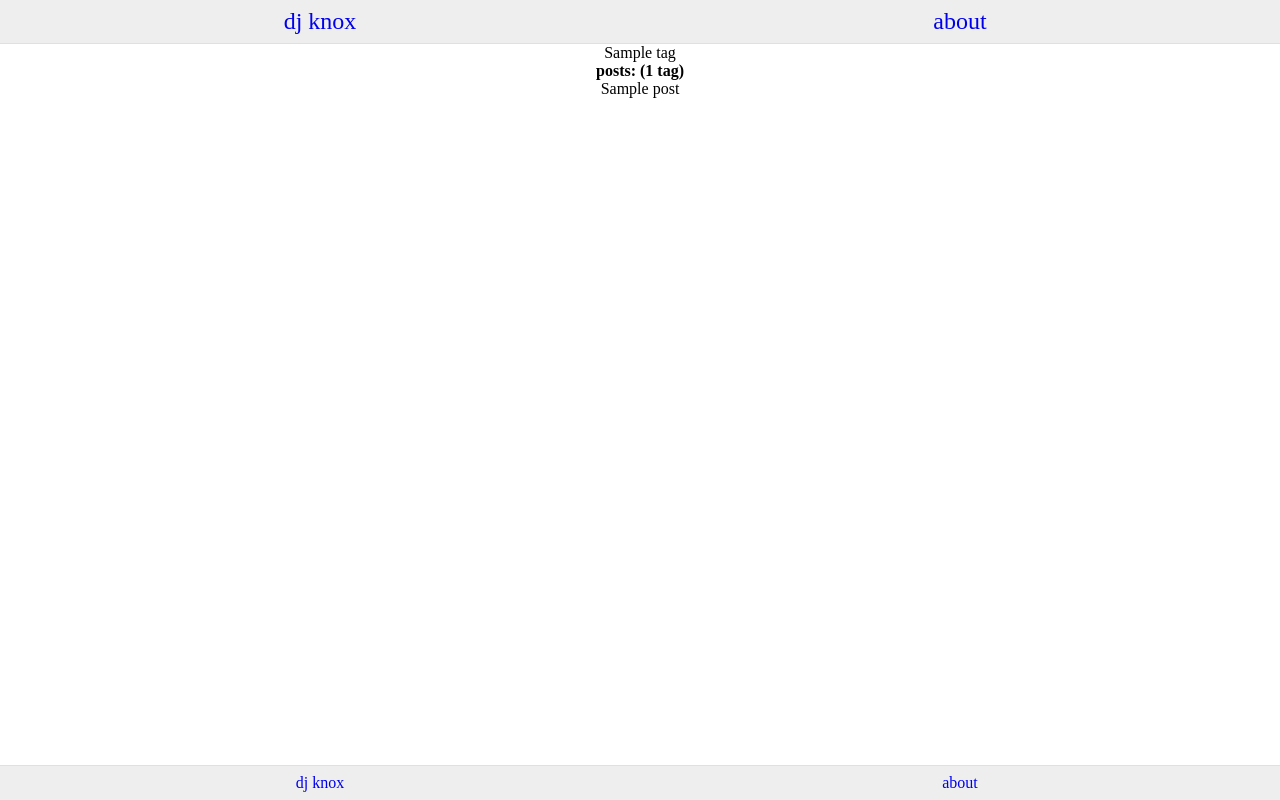
After one commit to djknox/dev-blog, a Django app: page /tags/1/ in a window 1280 px wide. The commit adds this page. Run offline with Django 3.2, Linux system fonts and the light colour scheme; tables that the repository leaves empty hold one stand-in row (values such as "Sample post").

Commit message:
create Tag model and tag detail pages

```diff
--- a/blog/admin.py
+++ b/blog/admin.py
@@ -1,4 +1,5 @@
 from django.contrib import admin
-from blog.models import Post
+from blog.models import Post, Tag
 
 admin.site.register(Post)
+admin.site.register(Tag)
--- a/blog/models.py
+++ b/blog/models.py
@@ -1,14 +1,34 @@
 from django.conf import settings
 from django.db import models
 from django.utils import timezone
+from django.urls import reverse
+
+
+class Tag(models.Model):
+    """Model representing a tag for a blog post."""
+    name = models.CharField(max_length=200, help_text='Enter a tag for a blog post (e.g. Django, Laravel, Docker, etc.)')
+
+    def __str__(self):
+        return self.name
+
+    def get_absolute_url(self):
+        """Returns the url to access a detail record for this tag."""
+        return reverse('tag-detail', args=[str(self.id)])
 
 
 class Post(models.Model):
+    """Model representing a blog post."""
     author = models.ForeignKey(settings.AUTH_USER_MODEL, on_delete=models.CASCADE)
     title = models.CharField(max_length=200)
     text = models.TextField()
     created_date = models.DateTimeField(default=timezone.now)
     published_date = models.DateTimeField(blank=True, null=True)
+
+    # a Post can have many Tags, and a Tag can have many Posts
+    tags = models.ManyToManyField(Tag, help_text='Select tags for this post')
+
+    class Meta:
+        ordering = ['-published_date']
 
     def publish(self):
         self.published_date = timezone.now()
@@ -16,3 +36,7 @@ class Post(models.Model):
 
     def __str__(self):
         return self.title
+
+    def get_absolute_url(self):
+        """Returns the url to access a detail record for this post."""
+        return reverse('post-detail', args=[str(self.id)])
--- a/blog/templates/index.html
+++ b/blog/templates/index.html
@@ -7,7 +7,7 @@
 {% block content %}
     {% for post in posts %}
         <div>
-            {{ post.title }}
+            <a href="{{ post.get_absolute_url }}">{{ post.title }}</a>
             <br>
             {{ post.published_date.date }}
         </div>
--- /dev/null
+++ b/blog/templates/tag_detail.html
@@ -0,0 +1,22 @@
+{% extends "base.html" %}
+
+{% block title %}
+    <title>
+        {{ tag.name }}
+    </title>
+{% endblock %}
+
+{% block content %}
+    <div>
+        {{ tag.name }}
+    </div>
+
+    <div>
+        <h4>posts: ({{ tag.post_set.count }} tag{{ tag.post_set.count|pluralize }})</h4>
+        <div>
+            {% for post in tag.post_set.all %}
+                {{ post.title }}
+            {% endfor %}
+        </div>
+    </div>
+{% endblock %}
--- a/blog/urls.py
+++ b/blog/urls.py
@@ -4,5 +4,6 @@ from . import views
 urlpatterns = [
     path('', views.index, name='index'),
     path('about/', views.about, name='about'),
-    path('<int:pk>/', views.post_detail, name="post_detail"),
+    path('<int:pk>/', views.post_detail, name="post-detail"),
+    path('tags/<int:pk>/', views.tag_detail, name="tag-detail"),
 ]
--- a/blog/views.py
+++ b/blog/views.py
@@ -1,6 +1,6 @@
 from django.shortcuts import render
 from django.shortcuts import get_object_or_404
-from blog.models import Post
+from blog.models import Post, Tag
 
 def index(request):
     posts = Post.objects.all()
@@ -20,3 +20,11 @@ def post_detail(request, pk):
     return render(request, 'post_detail.html', {
         'post': post
     })
+
+
+def tag_detail(request, pk):
+    tag = get_object_or_404(Tag, pk=pk)
+
+    return render(request, 'tag_detail.html', {
+        'tag': tag
+    })
```
Also changed, not shown: blog/templates/post_detail.html (+11 -0 lines), blog/migrations/0002_auto_20190907_1816.py (added).
